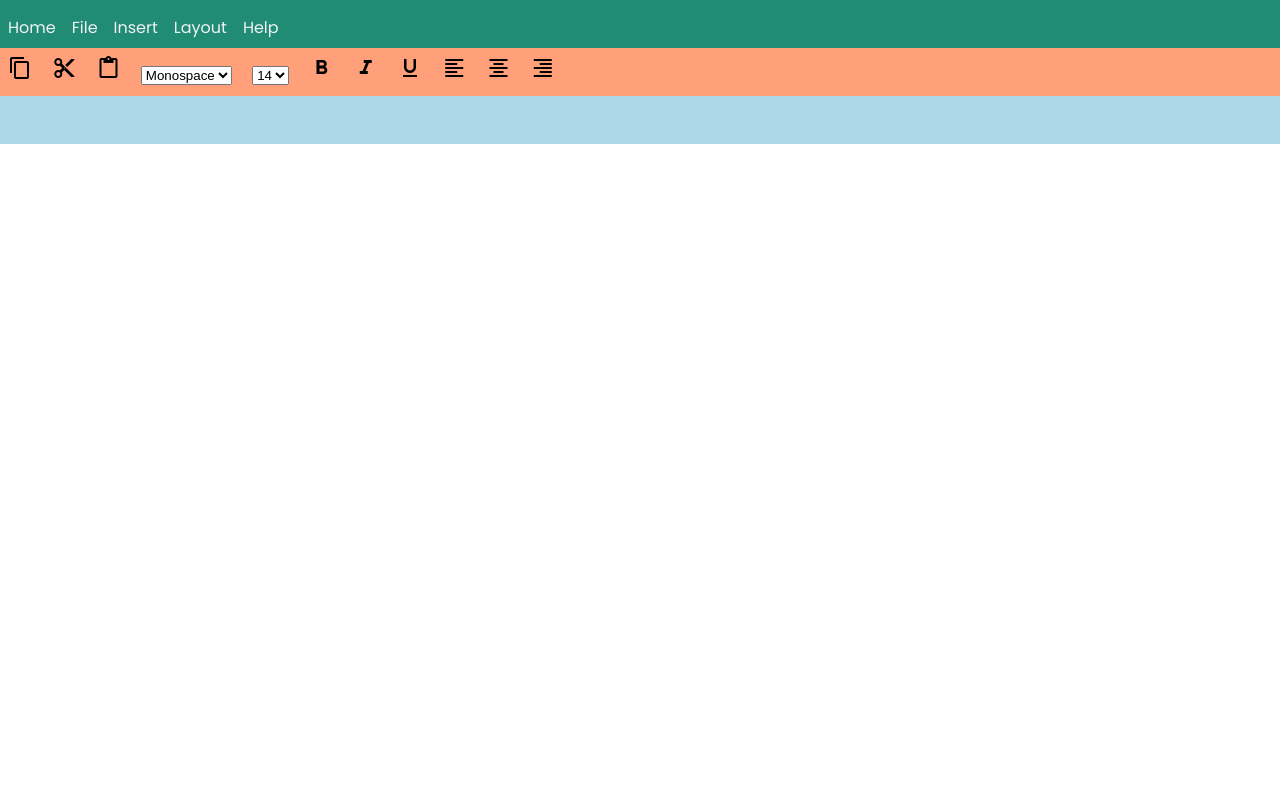
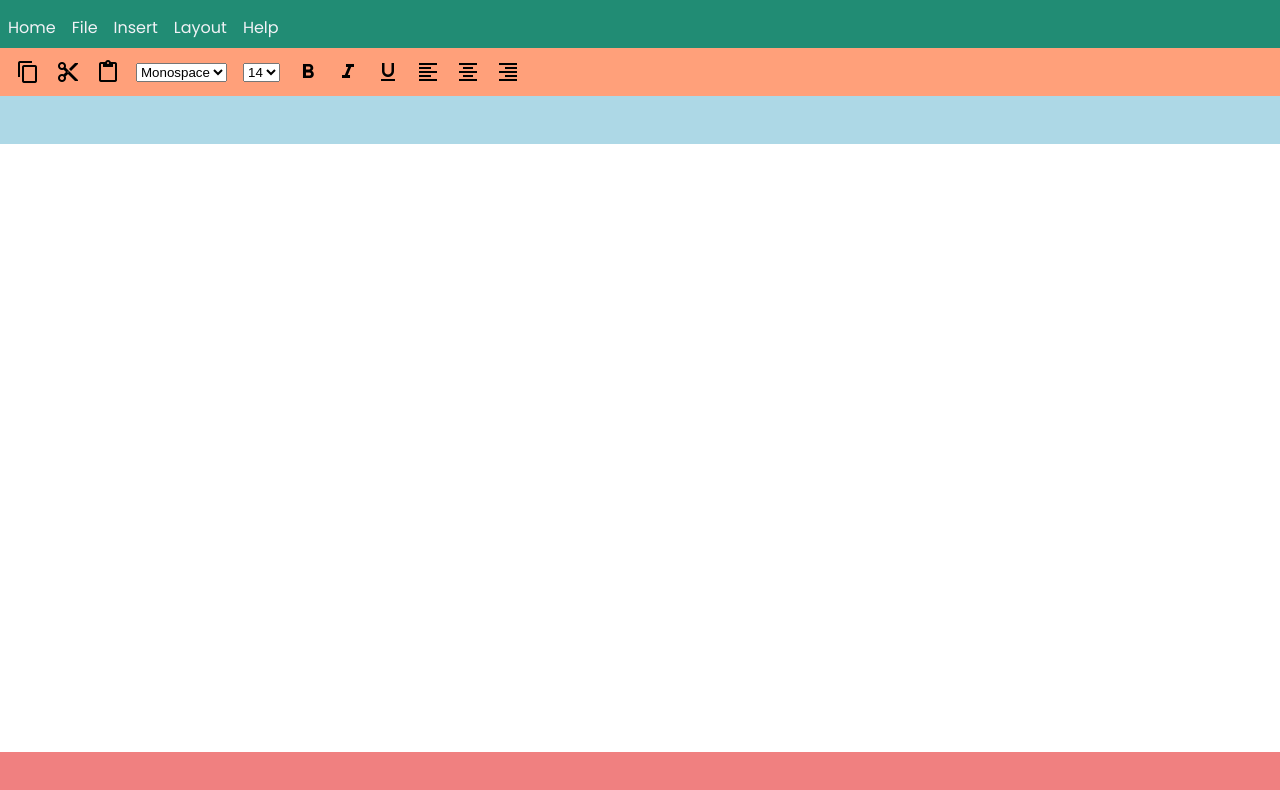
Before and after one commit to avoidbhi/InfoGrid---Excel-Application, a plain HTML site: page index.html in a window 1280 px wide. Drawn offline with Linux system fonts and the light colour scheme.

Commit message:
initial commit

```diff
--- a/style.css
+++ b/style.css
@@ -26,6 +26,9 @@ body{
 .cellprop-action-cont{
     height: 3rem;
     background: lightsalmon;
+    display: flex;
+    align-items: center;
+    padding-left: 0.5rem;
 }
 
 .cellprop-action-cont *{
@@ -40,7 +43,7 @@ body{
 
 .sheet-cont{
     height: 3rem;
-    /* background: lightcoral; */
+    background: lightcoral;
 }
 
 .grid-cont{
```
